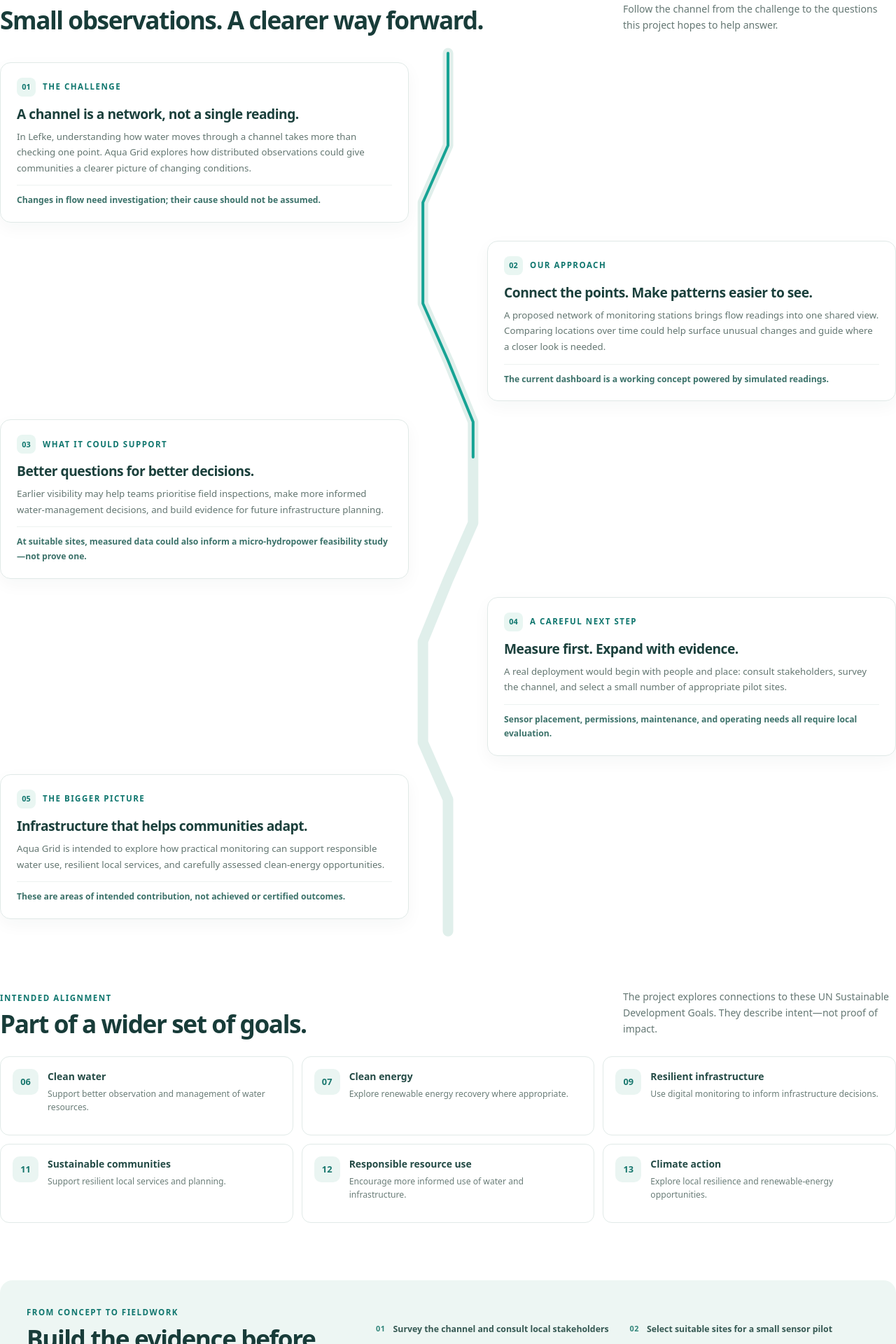
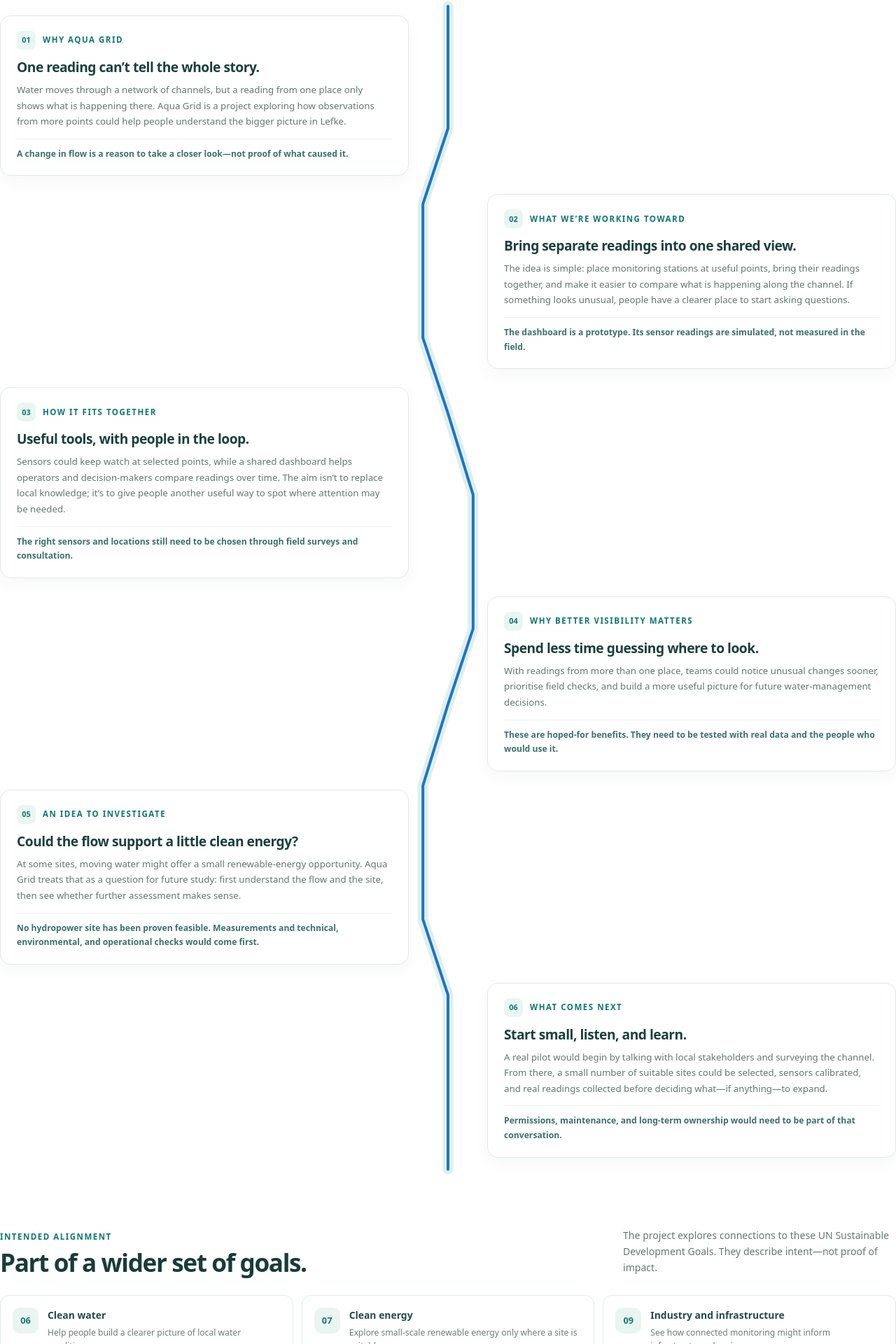
Before and after one commit to ferodev0/aqua-grid, a React (Vite) app: page /impact in a window 1280 px wide. Shown: the part 6016-7936 px from the top of the page at 70% size. Built offline with nearby package versions, Linux system fonts and the light colour scheme.

Commit message:
Separate contents to a json file

```diff
--- a/src/pages/about/AboutPage.css
+++ b/src/pages/about/AboutPage.css
@@ -206,7 +206,7 @@
 }
 
 .aqua-about-canal-water {
-  stroke: #16a394;
+  stroke: #1a76c7;
   stroke-width: 4px;
   transition: stroke-dashoffset 140ms linear;
 }
--- a/src/pages/about/AboutPage.jsx
+++ b/src/pages/about/AboutPage.jsx
@@ -1,67 +1,7 @@
 import { useEffect, useRef } from 'react';
 import { AppLayout } from '../../components/layout/AppLayout';
+import aboutContent from './aboutContent.json';
 import './AboutPage.css';
-
-const STORY_STOPS = [
-  {
-    number: '01',
-    eyebrow: 'The challenge',
-    title: 'A channel is a network, not a single reading.',
-    body: 'In Lefke, understanding how water moves through a channel takes more than checking one point. Aqua Grid explores how distributed observations could give communities a clearer picture of changing conditions.',
-    note: 'Changes in flow need investigation; their cause should not be assumed.',
-    side: 'left',
-  },
-  {
-    number: '02',
-    eyebrow: 'Our approach',
-    title: 'Connect the points. Make patterns easier to see.',
-    body: 'A proposed network of monitoring stations brings flow readings into one shared view. Comparing locations over time could help surface unusual changes and guide where a closer look is needed.',
-    note: 'The current dashboard is a working concept powered by simulated readings.',
-    side: 'right',
-  },
-  {
-    number: '03',
-    eyebrow: 'What it could support',
-    title: 'Better questions for better decisions.',
-    body: 'Earlier visibility may help teams prioritise field inspections, make more informed water-management decisions, and build evidence for future infrastructure planning.',
-    note: 'At suitable sites, measured data could also inform a micro-hydropower feasibility study—not prove one.',
-    side: 'left',
-  },
-  {
-    number: '04',
-    eyebrow: 'A careful next step',
-    title: 'Measure first. Expand with evidence.',
-    body: 'A real deployment would begin with people and place: consult stakeholders, survey the channel, and select a small number of appropriate pilot sites.',
-    note: 'Sensor placement, permissions, maintenance, and operating needs all require local evaluation.',
-    side: 'right',
-  },
-  {
-    number: '05',
-    eyebrow: 'The bigger picture',
-    title: 'Infrastructure that helps communities adapt.',
-    body: 'Aqua Grid is intended to explore how practical monitoring can support responsible water use, resilient local services, and carefully assessed clean-energy opportunities.',
-    note: 'These are areas of intended contribution, not achieved or certified outcomes.',
-    side: 'left',
-  },
-];
-
-const GOALS = [
-  ['06', 'Clean water', 'Support better observation and management of water resources.'],
-  ['07', 'Clean energy', 'Explore renewable energy recovery where appropriate.'],
-  ['09', 'Resilient infrastructure', 'Use digital monitoring to inform infrastructure decisions.'],
-  ['11', 'Sustainable communities', 'Support resilient local services and planning.'],
-  ['12', 'Responsible resource use', 'Encourage more informed use of water and infrastructure.'],
-  ['13', 'Climate action', 'Explore local resilience and renewable-energy opportunities.'],
-];
-
-const ROADMAP = [
-  'Survey the channel and consult local stakeholders',
-  'Select suitable sites for a small sensor pilot',
-  'Install, calibrate, and collect real-world data',
-  'Evaluate anomalies and operational usefulness',
-  'Assess hydropower feasibility at selected sites',
-  'Consider expansion with evidence and approval',
-];
 
 export function AboutPage({ title = 'Impact / About' }) {
   const storyRef = useRef(null);
@@ -74,33 +14,88 @@ export function AboutPage({ title = 'Impact / About' }) {
 
     if (!story || !waterPath || !scroller) return undefined;
 
+    let renderedPathLength = waterPath.getTotalLength();
+    const measureRenderedPath = () => {
       const pathLength = waterPath.getTotalLength();
-    waterPath.style.strokeDasharray = `${pathLength} ${pathLength}`;
+      const transform = waterPath.getScreenCTM();
+      if (!transform) return;
+
+      const sampleCount = Math.ceil(pathLength / 2);
+      let previousPoint;
+      renderedPathLength = 0;
+
+      for (let index = 0; index <= sampleCount; index += 1) {
+        const point = waterPath.getPointAtLength(
+          (pathLength * index) / sampleCount,
+        );
+        const x = transform.a * point.x + transform.c * point.y;
+        const y = transform.b * point.x + transform.d * point.y;
+
+        if (previousPoint) {
+          renderedPathLength += Math.hypot(
+            x - previousPoint.x,
+            y - previousPoint.y,
+          );
+        }
+
+        previousPoint = { x, y };
+      }
+
+      waterPath.style.strokeDasharray = `${renderedPathLength} ${renderedPathLength}`;
+    };
+
+    const leadPx = 80;
 
     const updateWater = () => {
-      const storyTop =
-        story.getBoundingClientRect().top -
-        scroller.getBoundingClientRect().top +
-        scroller.scrollTop;
-      const progress = Math.min(
+      const storyCards = story.querySelectorAll('.aqua-about-story-row');
+      const firstCard = storyCards[0];
+      const lastCard = storyCards[storyCards.length - 1];
+
+      if (!firstCard || !lastCard) {
+        waterPath.style.strokeDashoffset = `${renderedPathLength}`;
+        return;
+      }
+
+      const scrollerRect = scroller.getBoundingClientRect();
+      const firstCardRect = firstCard.getBoundingClientRect();
+      const lastCardRect = lastCard.getBoundingClientRect();
+      const scrollMarker =
+        scrollerRect.top + scroller.clientHeight * 0.5 + leadPx;
+      const firstCardCenter = firstCardRect.top + firstCardRect.height * 0.5;
+      const lastCardCenter = lastCardRect.top + lastCardRect.height * 0.5;
+      const distance = lastCardCenter - firstCardCenter;
+      const progress =
+        lastCardRect.bottom <= scrollerRect.bottom
+          ? 1
+          : Math.min(
               1,
               Math.max(
                 0,
-          (scroller.scrollTop + scroller.clientHeight * 0.5 - storyTop) /
-            story.offsetHeight,
+                distance > 0
+                  ? (scrollMarker - firstCardCenter) / distance
+                  : 0,
               ),
             );
 
-      waterPath.style.strokeDashoffset = `${pathLength * (1 - progress)}`;
+      waterPath.style.strokeDashoffset = `${renderedPathLength * (1 - progress)}`;
     };
 
+    const refreshCanal = () => {
+      measureRenderedPath();
       updateWater();
+    };
+
+    refreshCanal();
     scroller.addEventListener('scroll', updateWater, { passive: true });
-    window.addEventListener('resize', updateWater);
+    window.addEventListener('resize', refreshCanal);
+
+    const resizeObserver = new ResizeObserver(refreshCanal);
+    resizeObserver.observe(story);
 
     return () => {
       scroller.removeEventListener('scroll', updateWater);
-      window.removeEventListener('resize', updateWater);
+      window.removeEventListener('resize', refreshCanal);
+      resizeObserver.disconnect();
     };
   }, []);
 
@@ -113,7 +108,7 @@ export function AboutPage({ title = 'Impact / About' }) {
               <span className="aqua-about-kicker-mark" aria-hidden="true" />
               A clearer view of every drop
             </p>
-            <h1>Follow the flow. Understand the whole channel.</h1>
+            <h1>Observe the flow, understand the channel.</h1>
             <p className="aqua-about-intro">
               Aqua Grid is a concept for connecting water-channel observations
               across Lefke—helping people see what is changing, where to look
@@ -185,7 +180,7 @@ export function AboutPage({ title = 'Impact / About' }) {
                 d="M50 0 L50 105 L18 170 L18 285 L50 350 L82 420 L82 535 L50 600 L18 670 L18 785 L50 850 L50 1000"
               />
             </svg>
-            {STORY_STOPS.map((stop) => (
+            {aboutContent.storyStops.map((stop) => (
               <article
                 className={`aqua-about-story-row aqua-about-story-row--${stop.side}`}
                 key={stop.number}
@@ -216,7 +211,7 @@ export function AboutPage({ title = 'Impact / About' }) {
             </p>
           </div>
           <div className="aqua-about-goal-grid">
-            {GOALS.map(([number, name, description]) => (
+            {aboutContent.goals.map(([number, name, description]) => (
               <article className="aqua-about-goal-card" key={number}>
                 <span className="aqua-about-goal-number">{number}</span>
                 <div>
@@ -238,7 +233,7 @@ export function AboutPage({ title = 'Impact / About' }) {
             </p>
           </div>
           <ol className="aqua-about-roadmap">
-            {ROADMAP.map((phase, index) => (
+            {aboutContent.roadmap.map((phase, index) => (
               <li key={phase}>
                 <span>0{index + 1}</span>
                 <p>{phase}</p>
--- /dev/null
+++ b/src/pages/about/aboutContent.json
@@ -0,0 +1,68 @@
+{
+  "storyStops": [
+    {
+      "number": "01",
+      "eyebrow": "Why Aqua Grid",
+      "title": "One reading can’t tell the whole story.",
+      "body": "Water moves through a network of channels, but a reading from one place only shows what is happening there. Aqua Grid is a project exploring how observations from more points could help people understand the bigger picture in Lefke.",
+      "note": "A change in flow is a reason to take a closer look—not proof of what caused it.",
+      "side": "left"
+    },
+    {
+      "number": "02",
+      "eyebrow": "What we’re working toward",
+      "title": "Bring separate readings into one shared view.",
+      "body": "The idea is simple: place monitoring stations at useful points, bring their readings together, and make it easier to compare what is happening along the channel. If something looks unusual, people have a clearer place to start asking questions.",
+      "note": "The dashboard is a prototype. Its sensor readings are simulated, not measured in the field.",
+      "side": "right"
+    },
+    {
+      "number": "03",
+      "eyebrow": "How it fits together",
+      "title": "Useful tools, with people in the loop.",
+      "body": "Sensors could keep watch at selected points, while a shared dashboard helps operators and decision-makers compare readings over time. The aim isn’t to replace local knowledge; it’s to give people another useful way to spot where attention may be needed.",
+      "note": "The right sensors and locations still need to be chosen through field surveys and consultation.",
+      "side": "left"
+    },
+    {
+      "number": "04",
+      "eyebrow": "Why better visibility matters",
+      "title": "Spend less time guessing where to look.",
+      "body": "With readings from more than one place, teams could notice unusual changes sooner, prioritise field checks, and build a more useful picture for future water-management decisions.",
+      "note": "These are hoped-for benefits. They need to be tested with real data and the people who would use it.",
+      "side": "right"
+    },
+    {
+      "number": "05",
+      "eyebrow": "An idea to investigate",
+      "title": "Could the flow support a little clean energy?",
+      "body": "At some sites, moving water might offer a small renewable-energy opportunity. Aqua Grid treats that as a question for future study: first understand the flow and the site, then see whether further assessment makes sense.",
+      "note": "No hydropower site has been proven feasible. Measurements and technical, environmental, and operational checks would come first.",
+      "side": "left"
+    },
+    {
+      "number": "06",
+      "eyebrow": "What comes next",
+      "title": "Start small, listen, and learn.",
+      "body": "A real pilot would begin by talking with local stakeholders and surveying the channel. From there, a small number of suitable sites could be selected, sensors calibrated, and real readings collected before deciding what—if anything—to expand.",
+      "note": "Permissions, maintenance, and long-term ownership would need to be part of that conversation.",
+      "side": "right"
+    }
+  ],
+  "goals": [
+    ["06", "Clean water", "Help people build a clearer picture of local water conditions."],
+    ["07", "Clean energy", "Explore small-scale renewable energy only where a site is suitable."],
+    ["09", "Industry and infrastructure", "See how connected monitoring might inform infrastructure planning."],
+    ["11", "Sustainable communities", "Support conversations about more resilient local services."],
+    ["12", "Responsible resource use", "Make it easier to ask how water and infrastructure are being used."],
+    ["13", "Climate action", "Explore ideas that could support local resilience over time."]
+  ],
+  "roadmap": [
+    "Talk with local stakeholders and survey the channel",
+    "Choose a few suitable locations for a pilot",
+    "Install and calibrate sensors, then collect real readings",
+    "Check whether the readings are useful in day-to-day decisions",
+    "Study energy potential at suitable sites",
+    "Decide together whether expansion is worthwhile"
+  ]
+}
```
Lines whose indentation alone changed are shown as unchanged.
